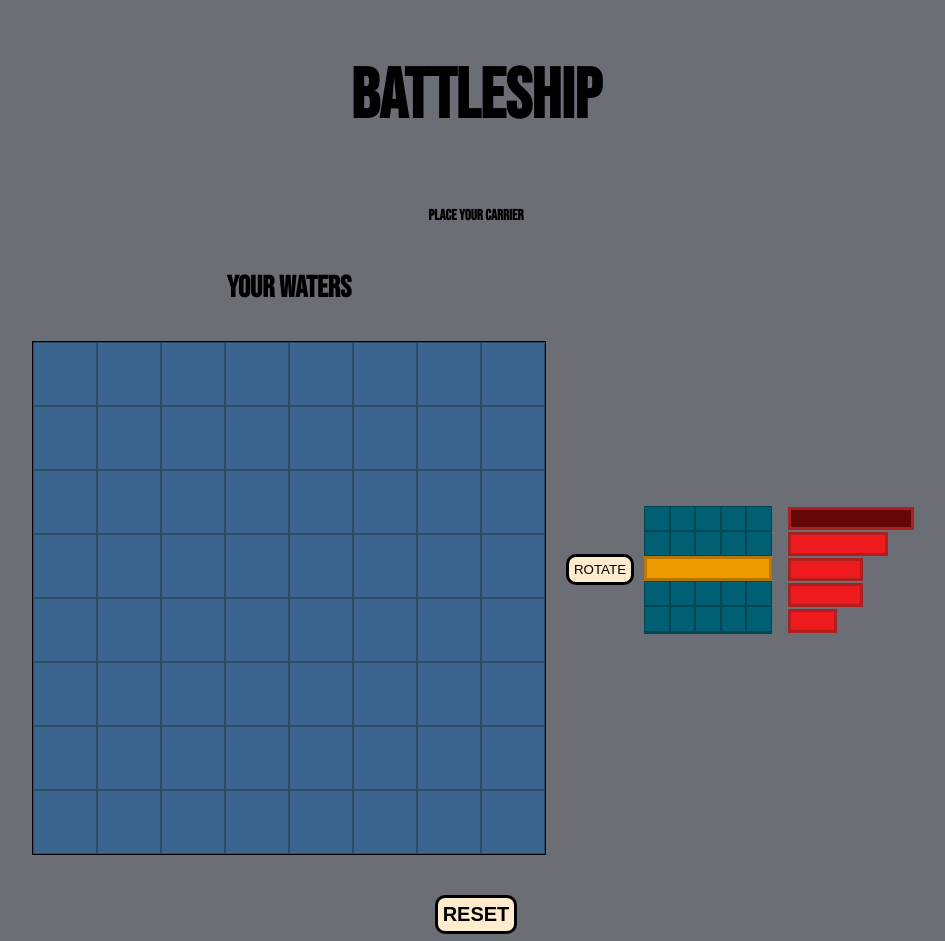
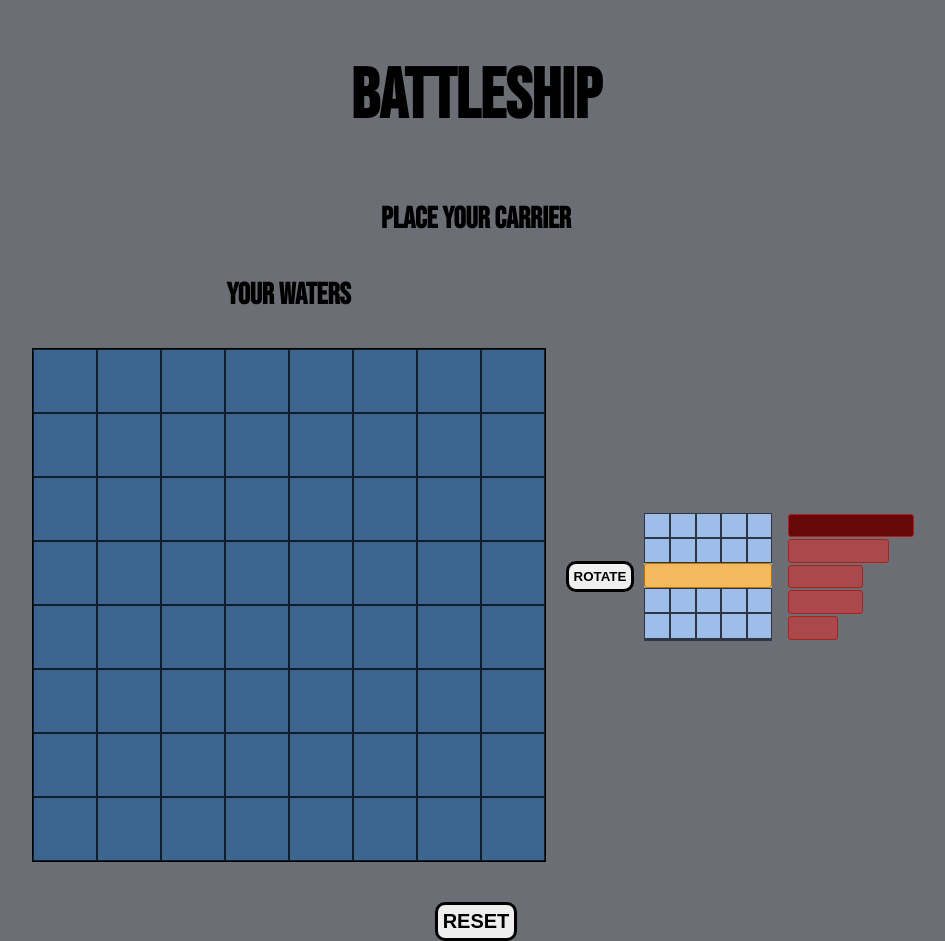
Before and after one commit to Quan-p/Project-Battleship, a website: page dist/index.html in a window 1280 px wide. Both pictures are taken after a click on the button "START GAME". Shown: the whole page, without its empty margins (164-1109 px from the left). Drawn offline with Linux system fonts and the light colour scheme.

Commit message:
Centered text items and increased font size

```diff
--- a/src/style.css
+++ b/src/style.css
@@ -28,23 +28,24 @@ body {
 }
 
 .intro-title {
-    font-size: 40px;
+    font-size: 60px;
 }
 
 .intro-message {
-    font-size: 15px;
+    font-size: 25px;
     margin: 1rem;
+    text-align: center;
 }
 
 .intro-button {
     border: solid 2px black;
     border-radius: 10px;
     padding: 10px;
-
+    font-weight: 900;
 }
 
 .intro-button:hover {
-    background-color: bisque;
+    background-color: #f4b95f;
     cursor: pointer;
 }
 
@@ -58,9 +59,9 @@ body {
 }
 
 .stage-temp-messages {
-    margin-top: 10px;
-    margin-bottom: 10px;
-    font-size: 15px;
+    margin-top: 5px;
+    margin-bottom: 5px;
+    font-size: 30px;
     padding-left: 20px;
     padding-right: 20px;
     animation-name: pulse;
@@ -101,12 +102,6 @@ body {
     margin: 10px;
 
     background: #3b648e;
-    /* background: linear-gradient(
-        135deg,
-        rgba(0, 80, 122, 1) 0%,
-        rgba(0, 93, 143, 1) 46%,
-        rgba(0, 106, 163, 1) 100%
-    ); */
     border: solid 1px black;
 }
 
@@ -130,7 +125,7 @@ body {
 .testGrid-empty,
 .battleship-square--empty {
     background-color: transparent;
-    border: solid 1px rgba(0, 0, 0, 0.25);
+    border: solid 1px rgba(0, 0, 0, 0.712);
 }
 
 .battleship-square--ship {
@@ -195,12 +190,12 @@ body {
     padding: 5px;
     border: solid 3px black;
     border-radius: 10px;
-    background-color: blanchedalmond;
     margin: 5px;
+    font-weight: 900;
 }
 
 .rotate-button:hover {
-    background-color: gray;
+    background-color: #f4b95f;
     cursor: pointer;
 }
 
@@ -210,7 +205,7 @@ body {
     display: grid;
     grid-template-columns: repeat(5, 1fr);
     grid-template-rows: repeat(5, 1fr);
-    background-color: #005f73;
+    background-color: #9fbde9;
     margin: 5px;
 }
 
@@ -224,8 +219,9 @@ body {
 }
 
 .test-ship {
-    background-color: #ee9b00;
-    border: solid 3px #b87700;
+    background-color: #f4b95f;
+    border: solid 1px #b87700;
+    border-radius: 3px;
 }
 
 .reset-field {
@@ -238,21 +234,21 @@ body {
     padding: 5px;
     border: solid 3px black;
     border-radius: 10px;
-    background-color: blanchedalmond;
     font-size: 20px;
     font-weight: 900;
 }
 
 .reset-field-button:hover {
-    background-color: gray;
+    background-color: #f4b95f;
     cursor: pointer;
 }
 
 .fleet-wrapper-button {
-    background-color: #ef1a1e;
+    background-color: #aa494b;
     border: none;
     margin: 1px;
-    border: solid 3px #ac2020;
+    border: solid 1px #ac2020;
+    border-radius: 3px;
 }
 
 .fleet-wrapper-button:hover {
```
